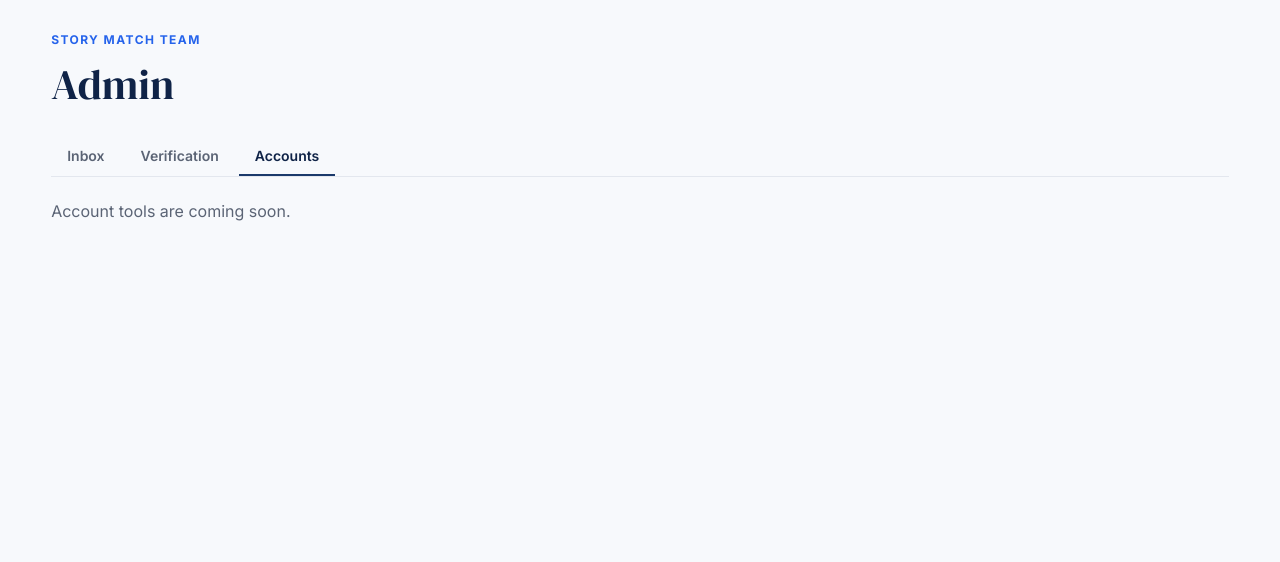
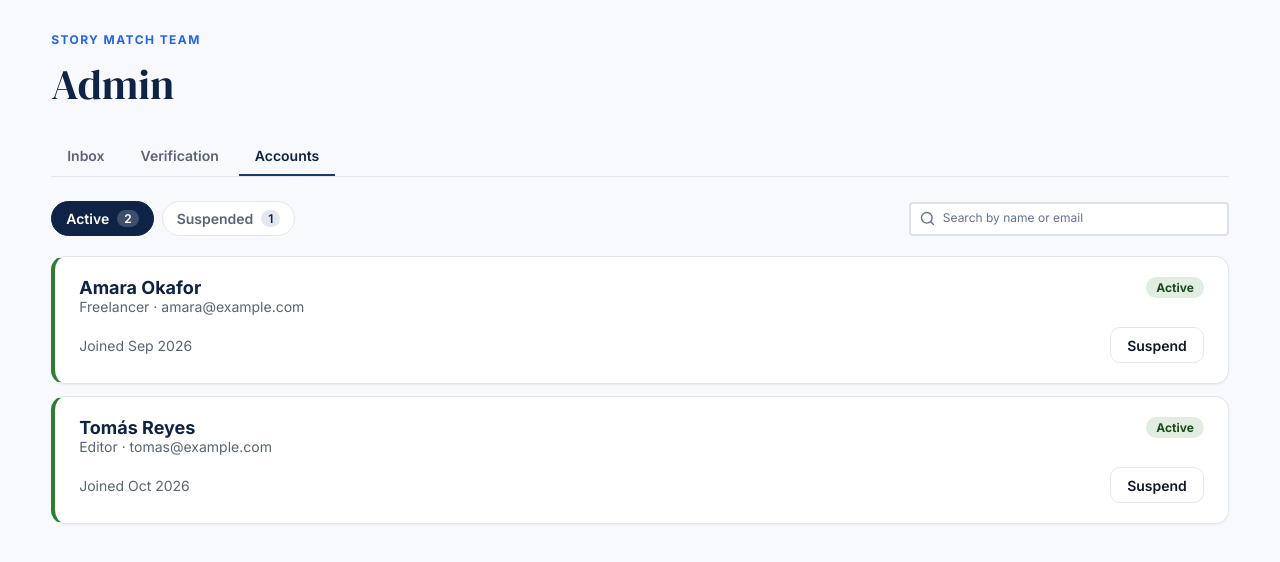
Before and after one commit to BU-Spark/se-iij-freelance-marketplace, a Next.js app: page /admin/accounts in a window 1280 px wide. Shown: the top 562 px of the page. Built offline with nearby package versions, Linux system fonts and the light colour scheme.

Commit message:
feat: let admins suspend accounts with a reason and reactivate them (#175)
The Accounts tab lists people by Active and Suspended with search by name or email.
Suspending asks for a reason, which stays visible on the account. Uses sample accounts
until the backend exists.

```diff
--- /dev/null
+++ b/app/admin/accounts/AccountList.tsx
@@ -0,0 +1,152 @@
+'use client';
+
+import { useState } from 'react';
+import clsx from 'clsx';
+import { SearchBox } from '../../components/search/SearchBox';
+import { useToast } from '../../components/Toast/ToastProvider';
+import type { AccountStatus, AdminAccount } from '../../types/admin.types';
+import styles from '../admin.module.css';
+
+const STATUS_LABELS: Record<AccountStatus, string> = { active: 'Active', suspended: 'Suspended' };
+const ROLE_LABELS: Record<AdminAccount['role'], string> = { freelancer: 'Freelancer', editor: 'Editor' };
+
+const joined = (iso: string) => new Date(iso).toLocaleDateString('en-US', { month: 'short', year: 'numeric' });
+
+/** Find people, suspend them with a reason, and reactivate them at any time */
+export default function AccountList({ accounts }: { accounts: AdminAccount[] }) {
+  const [filter, setFilter] = useState<AccountStatus>('active');
+  const [query, setQuery] = useState('');
+  // To Do: send suspensions to the backend once the accounts API exists
+  const [items, setItems] = useState(accounts);
+  // the account whose "Suspend" form is open, and the reason typed so far
+  const [suspending, setSuspending] = useState<string | null>(null);
+  const [reason, setReason] = useState('');
+  const { showToast } = useToast();
+
+  const q = query.trim().toLowerCase();
+  const matches = items.filter((a) => !q || `${a.name} ${a.email}`.toLowerCase().includes(q));
+  const shown = matches.filter((a) => a.status === filter);
+
+  const setStatus = (account: AdminAccount, status: AccountStatus) => {
+    const suspensionReason = status === 'suspended' ? reason.trim() : undefined;
+    setItems((list) => list.map((a) => (a.id === account.id ? { ...a, status, suspensionReason } : a)));
+    setSuspending(null);
+    showToast(
+      status === 'suspended'
+        ? `${account.name} is suspended. You can reactivate them under Suspended.`
+        : `${account.name} is active again.`,
+      status === 'suspended' ? 'info' : 'success'
+    );
+  };
+
+  return (
+    <section>
+      <div className={styles.toolbar}>
+        <div role="group" aria-label="Account status" className={styles.filters}>
+          {(['active', 'suspended'] as const).map((s) => (
+            <button
+              key={s}
+              type="button"
+              aria-pressed={s === filter}
+              className={styles.filter}
+              onClick={() => setFilter(s)}
+            >
+              {STATUS_LABELS[s]}
+              <span className={styles.count}>{matches.filter((a) => a.status === s).length}</span>
+            </button>
+          ))}
+        </div>
+        <SearchBox
+          className={styles.search}
+          aria-label="Search accounts"
+          placeholder="Search by name or email"
+          shortcut=""
+          compact
+          value={query}
+          onChange={setQuery}
+        />
+      </div>
+
+      {shown.length === 0 ? (
+        <p className={styles.emptyCard}>
+          <strong>No accounts found</strong>
+          {q ? 'Try a different name or email.' : `No ${filter} accounts right now.`}
+        </p>
+      ) : (
+        <ul className={styles.list}>
+          {shown.map((account) => (
+            <li key={account.id} className={clsx(styles.row, styles[account.status])}>
+              <div className={styles.rowTop}>
+                <div>
+                  <h2 className={styles.rowTitle}>{account.name}</h2>
+                  <p className={styles.meta}>
+                    {ROLE_LABELS[account.role]} · {account.email}
+                  </p>
+                </div>
+                <span className={clsx(styles.status, styles[account.status])}>{STATUS_LABELS[account.status]}</span>
+              </div>
+
+              {account.suspensionReason && (
+                <p className={styles.reason}>
+                  <span className={styles.reasonLabel}>Why they were suspended</span>
+                  {account.suspensionReason}
+                </p>
+              )}
+
+              {suspending === account.id ? (
+                <form
+                  className={styles.suspendForm}
+                  onSubmit={(e) => {
+                    e.preventDefault();
+                    setStatus(account, 'suspended');
+                  }}
+                >
+                  <label htmlFor={`reason-${account.id}`}>Why are you suspending {account.name}?</label>
+                  <textarea id={`reason-${account.id}`} value={reason} onChange={(e) => setReason(e.target.value)} />
+                  <div className={styles.actions}>
+                    <button type="button" className={styles.action} onClick={() => setSuspending(null)}>
+                      Cancel
+                    </button>
+                    <button
+                      type="submit"
+                      className={clsx(styles.action, styles.dangerAction)}
+                      disabled={!reason.trim()}
+                    >
+                      Suspend account
+                    </button>
+                  </div>
+                </form>
+              ) : (
+                <div className={clsx(styles.rowFooter, styles.spaced)}>
+                  <p className={styles.meta}>Joined {joined(account.joinedAt)}</p>
+                  <div className={styles.actions} role="group" aria-label={`Actions for ${account.name}`}>
+                    {account.status === 'active' ? (
+                      <button
+                        type="button"
+                        className={styles.action}
+                        onClick={() => {
+                          setSuspending(account.id);
+                          setReason('');
+                        }}
+                      >
+                        Suspend
+                      </button>
+                    ) : (
+                      <button
+                        type="button"
+                        className={clsx(styles.action, styles.primaryAction)}
+                        onClick={() => setStatus(account, 'active')}
+                      >
+                        Reactivate
+                      </button>
+                    )}
+                  </div>
+                </div>
+              )}
+            </li>
+          ))}
+        </ul>
+      )}
+    </section>
+  );
+}
--- /dev/null
+++ b/app/admin/accounts/constants.ts
@@ -0,0 +1,31 @@
+import type { AdminAccount } from '../../types/admin.types';
+
+// TODO: replace these sample accounts with data from the backend once the accounts API exists
+
+export const ADMIN_ACCOUNTS: AdminAccount[] = [
+  {
+    id: 'acc-1',
+    name: 'Amara Okafor',
+    email: 'amara@example.com',
+    role: 'freelancer',
+    status: 'active',
+    joinedAt: '2026-09-14T10:00:00Z',
+  },
+  {
+    id: 'acc-2',
+    name: 'Tomás Reyes',
+    email: 'tomas@example.com',
+    role: 'editor',
+    status: 'active',
+    joinedAt: '2026-10-02T10:00:00Z',
+  },
+  {
+    id: 'acc-3',
+    name: 'Jordan Lee',
+    email: 'jordan@example.com',
+    role: 'freelancer',
+    status: 'suspended',
+    suspensionReason: 'Portfolio used another reporter’s published work.',
+    joinedAt: '2026-08-21T10:00:00Z',
+  },
+];
--- a/app/admin/accounts/page.tsx
+++ b/app/admin/accounts/page.tsx
@@ -1,6 +1,6 @@
-import styles from '../admin.module.css';
+import AccountList from './AccountList';
+import { ADMIN_ACCOUNTS } from './constants';
 
 export default function AccountsPage() {
-  // To Do: search accounts and suspend or reactivate them
-  return <p className={styles.empty}>Account tools are coming soon.</p>;
+  return <AccountList accounts={ADMIN_ACCOUNTS} />;
 }
--- a/app/admin/admin.module.css
+++ b/app/admin/admin.module.css
@@ -159,6 +159,14 @@
   --tone: var(--c-red);
 }
 
+.active {
+  --tone: var(--c-green-d);
+}
+
+.suspended {
+  --tone: var(--c-red);
+}
+
 .row {
   border-left: 4px solid var(--tone, var(--line));
 }
@@ -258,3 +266,45 @@
 .primaryAction:hover {
   background: var(--navy);
 }
+
+.search {
+  max-width: 320px;
+}
+
+/* breathing room when the footer follows the name directly */
+.spaced {
+  margin-top: 12px;
+}
+
+.suspendForm {
+  display: grid;
+  gap: 10px;
+  margin-top: 12px;
+  padding-top: 12px;
+  border-top: 1px solid var(--line);
+}
+
+.suspendForm label {
+  font-size: 14px;
+  font-weight: 600;
+}
+
+.suspendForm textarea {
+  min-height: 72px;
+  padding: 10px 12px;
+  border: 1px solid var(--line);
+  border-radius: 10px;
+  font: inherit;
+  resize: vertical;
+}
+
+.dangerAction {
+  border-color: var(--c-red);
+  background: var(--c-red);
+  color: var(--white);
+}
+
+.dangerAction:disabled {
+  opacity: 0.5;
+  cursor: not-allowed;
+}
```
Also changed, not shown: app/types/admin.types.ts (+13 -0 lines), 1 other file (tests, documents, lock files or other folders).
